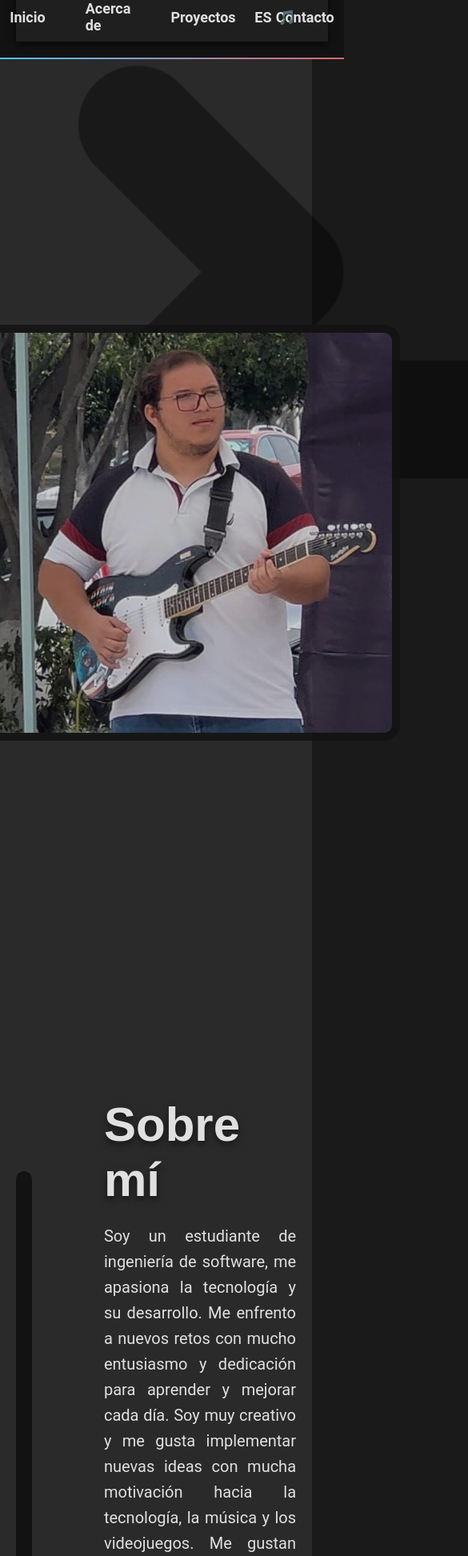
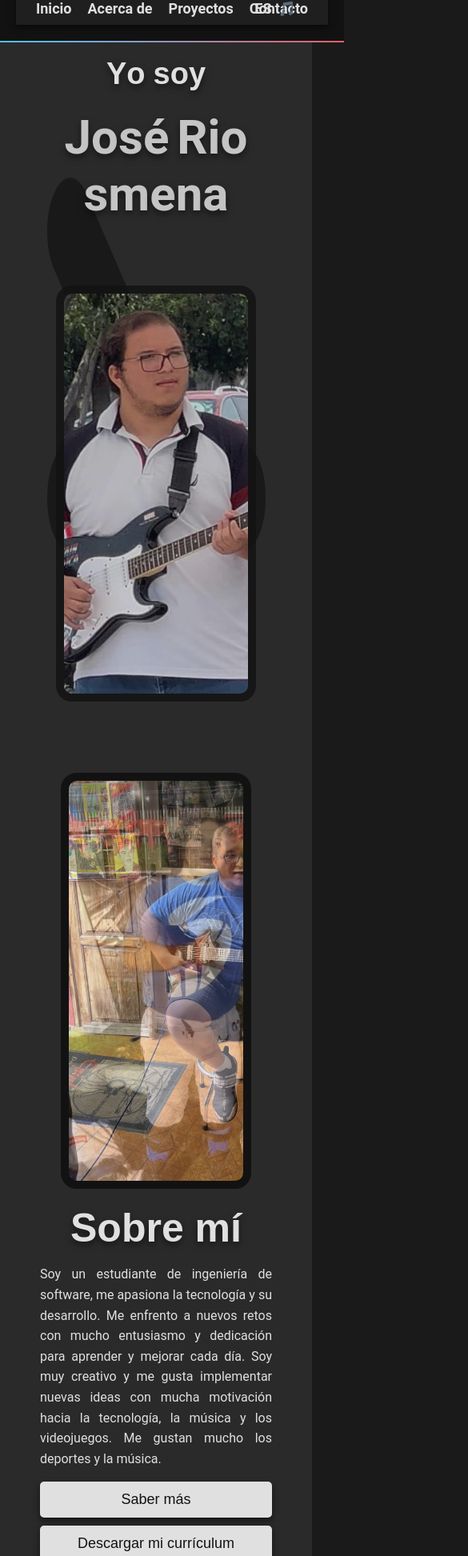
Before and after one commit to Riosmena/riosmena-website, a Next.js app: page / in a window 390 px wide. Shown: the part 30-1975 px from the top of the page at 80% size, 585 px wide, since content can reach past the window. Built offline with nearby package versions, Linux system fonts and the light colour scheme.

Commit message:
feat(Responsivity): Make home page responsive

```diff
--- a/src/app/globals.css
+++ b/src/app/globals.css
@@ -121,6 +121,8 @@ body {
 }
 
 #typewriter {
+  top: 65%;
+  left: 5%;
   position: absolute;
   display: inline-block;
   font-family: 'Consolas', monospace;
@@ -642,3 +644,156 @@ a:hover {
   text-decoration: none;
   color: #121212;
 }
+
+/* Responsive design */
+
+@media screen and (max-width: 768px) {
+  #introduction {
+    flex-direction: column;
+    padding: 50px;
+    align-items: center;
+  }
+
+  #about {
+    flex-direction: column;
+    padding: 20px;
+  }
+
+  #typewriter {
+    position: relative;
+    left: auto;
+  }
+
+  .me-images {
+    width: 75%;
+    height: 500px;
+    margin-right: 0;
+  }
+
+  .text-container {
+    margin-right: 0;
+    align-items: center;
+    text-align: center;
+  }
+
+  .me-buttons {
+    flex-direction: column;
+    gap: 10px;
+  }
+
+  .about-text {
+    margin-top: 20px;
+    text-align: center;
+  }
+
+  .me-buttons button {
+    padding: 10px 40px;
+  }
+
+  .bg-image {
+    top: 20%;
+    left: 15%;
+    width: 70%;
+    height: 75%;
+  }
+
+  .center-image {
+    width: 100%;
+    margin-top: 60px;
+  }
+
+  .center-image:hover {
+    border: 10px solid #ffffff;
+    box-shadow: 0 0 15px rgba(255, 255, 255, 0.8);
+    opacity: 1;
+    transform: scale(1.05);
+  }
+
+  h1 span {
+    font-size: 60px;
+  }
+
+  header h1 {
+    font-size: 24px;
+  }
+
+  nav ul {
+    gap: 20px;
+  }
+
+  main h2 {
+    font-size: 50px;
+  }
+
+  main p {
+    font-size: 16px;
+  }
+
+  .tech-text {
+    margin-top: 40px;
+  }
+
+  .services-container {
+    gap: 10px;
+  }
+
+  .service-card {
+    width: 200px;
+  }
+
+  .service-card h3 {
+    font-size: 24px;
+  }
+
+  .service-card p {
+    font-size: 14px;
+  }
+
+  .projects-container {
+    padding-block: 2rem;
+  }
+
+  .project-card-container {
+    gap: 50px;
+    flex-direction: column;
+  }
+
+  .project-image {
+    width: 500px;
+  }
+
+  .card-data {
+    width: 400px;
+    padding: 1rem 1.5rem;
+  }
+
+  .project-title {
+    font-size: 1.2rem;
+  }
+
+  .project-link {
+    font-size: small;
+  }
+
+  .projects-button {
+    margin-top: 2rem;
+    flex-direction: column;
+  }
+
+  .projects-button button {
+    padding: 10px 40px;
+  }
+
+  .contact-container {
+    margin-top: 5rem;
+    flex-direction: column;
+  }
+
+  #contact p {
+    font-size: 18px;
+  }
+
+  #contact button {
+    padding: 10px 40px;
+  }
+}
--- a/src/app/page.tsx
+++ b/src/app/page.tsx
@@ -36,6 +36,7 @@ const Home = () => (
           <span>n</span>
           <span>a</span>
         </h1>
+      </div>
       <div id="typewriter">
         <span>
           <Typewriter
@@ -49,7 +50,6 @@ const Home = () => (
             delay={2000}
           />
         </span>
-        </div>
       </div>
       <div className="image-container">
         <Image
```
Lines whose indentation alone changed are shown as unchanged.
